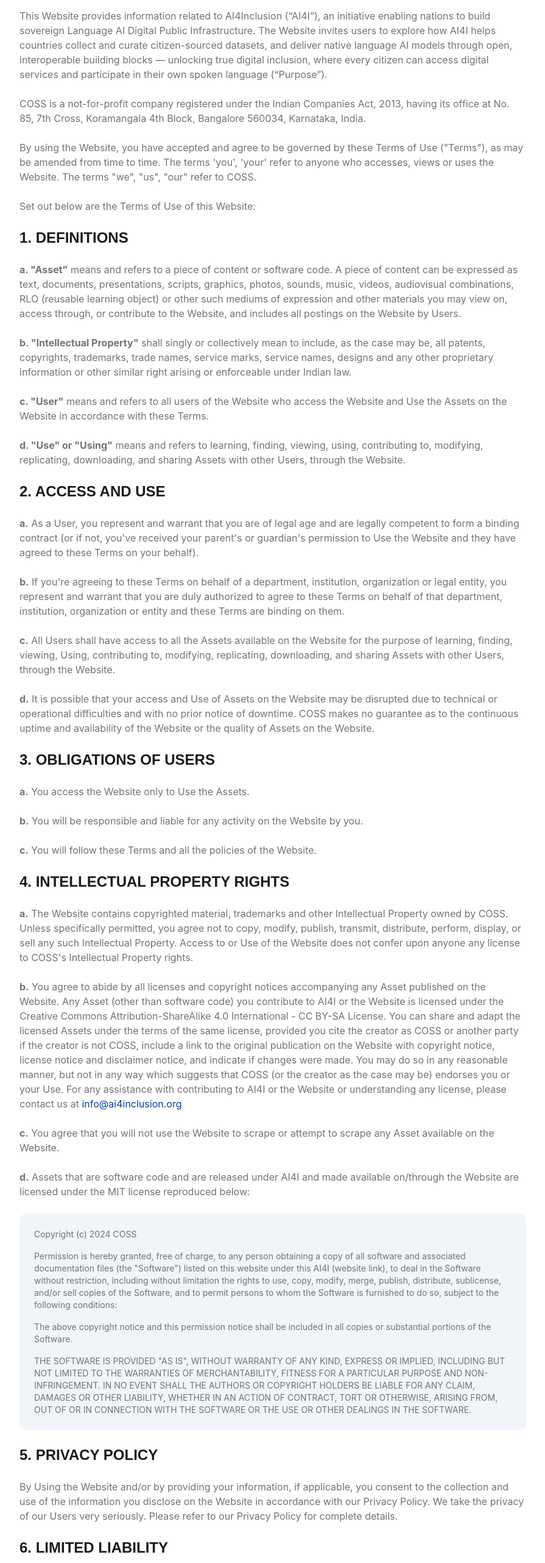
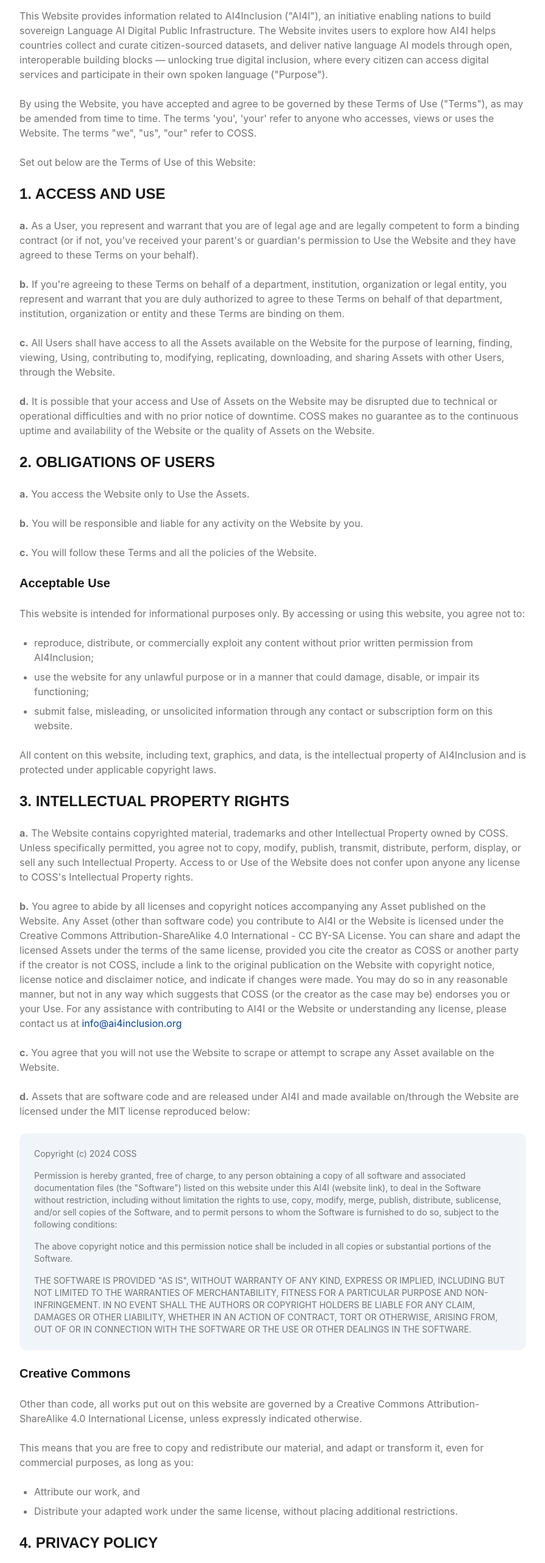
Before and after one commit to namrathsridhar-pixel/ai4i-inclusive-ai-33210, a React (Vite) app: page /terms in a window 1280 px wide. Shown: the part 234-2797 px from the top of the page at 61% size, without its empty margins (192-1087 px from the left). Built offline with nearby package versions, Linux system fonts and the light colour scheme; the HTML template or start-up script is replaced by a standard one.

Commit message:
Changes
Co-authored-by: namrathsridhar-pixel <233921107+namrathsridhar-pixel@users.noreply.github.com>

```diff
--- a/src/pages/Terms.tsx
+++ b/src/pages/Terms.tsx
@@ -1,19 +1,17 @@
 import { motion } from "framer-motion";
+
 const Terms = () => {
-  return <div className="min-h-screen">
+  return (
+    <div className="min-h-screen">
       <section className="pt-24 pb-16 px-4">
         <div className="container mx-auto max-w-4xl">
-          <motion.div initial={{
-          opacity: 0,
-          y: 20
-        }} animate={{
-          opacity: 1,
-          y: 0
-        }} transition={{
-          duration: 0.6
-        }}>
+          <motion.div
+            initial={{ opacity: 0, y: 20 }}
+            animate={{ opacity: 1, y: 0 }}
+            transition={{ duration: 0.6 }}
+          >
             <h1 className="text-4xl md:text-5xl font-heading font-bold mb-8">
-              Terms of Use
+              AI4INCLUSION Terms of Use
             </h1>
 
             <div className="prose prose-lg max-w-none space-y-6">
@@ -23,10 +21,8 @@ const Terms = () => {
                 ("Website") has been developed and is being maintained by Center for Open Societal Systems ("COSS").
               </p>
 
-              <p className="text-muted-foreground">This Website provides information related to AI4Inclusion (“AI4I”), an initiative enabling nations to build sovereign Language AI Digital Public Infrastructure. The Website invites users to explore how AI4I helps countries collect and curate citizen-sourced datasets, and deliver native language AI models through open, interoperable building blocks — unlocking true digital inclusion, where every citizen can access digital services and participate in their own spoken language (“Purpose”).</p>
-
               <p className="text-muted-foreground">
-                COSS is a not-for-profit company registered under the Indian Companies Act, 2013, having its office at No. 85, 7th Cross, Koramangala 4th Block, Bangalore 560034, Karnataka, India.
+                This Website provides information related to AI4Inclusion ("AI4I"), an initiative enabling nations to build sovereign Language AI Digital Public Infrastructure. The Website invites users to explore how AI4I helps countries collect and curate citizen-sourced datasets, and deliver native language AI models through open, interoperable building blocks — unlocking true digital inclusion, where every citizen can access digital services and participate in their own spoken language ("Purpose").
               </p>
 
               <p className="text-muted-foreground">
@@ -37,25 +33,7 @@ const Terms = () => {
                 Set out below are the Terms of Use of this Website:
               </p>
 
-              <h2 className="text-2xl font-heading font-bold mt-12 mb-4">1. DEFINITIONS</h2>
-
-              <p className="text-muted-foreground">
-                <strong>a. "Asset"</strong> means and refers to a piece of content or software code. A piece of content can be expressed as text, documents, presentations, scripts, graphics, photos, sounds, music, videos, audiovisual combinations, RLO (reusable learning object) or other such mediums of expression and other materials you may view on, access through, or contribute to the Website, and includes all postings on the Website by Users.
-              </p>
-
-              <p className="text-muted-foreground">
-                <strong>b. "Intellectual Property"</strong> shall singly or collectively mean to include, as the case may be, all patents, copyrights, trademarks, trade names, service marks, service names, designs and any other proprietary information or other similar right arising or enforceable under Indian law.
-              </p>
-
-              <p className="text-muted-foreground">
-                <strong>c. "User"</strong> means and refers to all users of the Website who access the Website and Use the Assets on the Website in accordance with these Terms.
-              </p>
-
-              <p className="text-muted-foreground">
-                <strong>d. "Use" or "Using"</strong> means and refers to learning, finding, viewing, using, contributing to, modifying, replicating, downloading, and sharing Assets with other Users, through the Website.
-              </p>
-
-              <h2 className="text-2xl font-heading font-bold mt-12 mb-4">2. ACCESS AND USE</h2>
+              <h2 className="text-2xl font-heading font-bold mt-12 mb-4">1. ACCESS AND USE</h2>
 
               <p className="text-muted-foreground">
                 <strong>a.</strong> As a User, you represent and warrant that you are of legal age and are legally competent to form a binding contract (or if not, you've received your parent's or guardian's permission to Use the Website and they have agreed to these Terms on your behalf).
@@ -73,7 +51,7 @@ const Terms = () => {
                 <strong>d.</strong> It is possible that your access and Use of Assets on the Website may be disrupted due to technical or operational difficulties and with no prior notice of downtime. COSS makes no guarantee as to the continuous uptime and availability of the Website or the quality of Assets on the Website.
               </p>
 
-              <h2 className="text-2xl font-heading font-bold mt-12 mb-4">3. OBLIGATIONS OF USERS</h2>
+              <h2 className="text-2xl font-heading font-bold mt-12 mb-4">2. OBLIGATIONS OF USERS</h2>
 
               <p className="text-muted-foreground">
                 <strong>a.</strong> You access the Website only to Use the Assets.
@@ -85,7 +63,20 @@ const Terms = () => {
                 <strong>c.</strong> You will follow these Terms and all the policies of the Website.
               </p>
 
-              <h2 className="text-2xl font-heading font-bold mt-12 mb-4">4. INTELLECTUAL PROPERTY RIGHTS</h2>
+              <h3 className="text-xl font-heading font-semibold mt-8 mb-3">Acceptable Use</h3>
+              <p className="text-muted-foreground">
+                This website is intended for informational purposes only. By accessing or using this website, you agree not to:
+              </p>
+              <ul className="list-disc pl-6 space-y-2 text-muted-foreground">
+                <li>reproduce, distribute, or commercially exploit any content without prior written permission from AI4Inclusion;</li>
+                <li>use the website for any unlawful purpose or in a manner that could damage, disable, or impair its functioning;</li>
+                <li>submit false, misleading, or unsolicited information through any contact or subscription form on this website.</li>
+              </ul>
+              <p className="text-muted-foreground mt-4">
+                All content on this website, including text, graphics, and data, is the intellectual property of AI4Inclusion and is protected under applicable copyright laws.
+              </p>
+
+              <h2 className="text-2xl font-heading font-bold mt-12 mb-4">3. INTELLECTUAL PROPERTY RIGHTS</h2>
 
               <p className="text-muted-foreground">
                 <strong>a.</strong> The Website contains copyrighted material, trademarks and other Intellectual Property owned by COSS. Unless specifically permitted, you agree not to copy, modify, publish, transmit, distribute, perform, display, or sell any such Intellectual Property. Access to or Use of the Website does not confer upon anyone any license to COSS's Intellectual Property rights.
@@ -121,37 +112,34 @@ const Terms = () => {
                 </p>
               </div>
 
-              <h2 className="text-2xl font-heading font-bold mt-12 mb-4">5. PRIVACY POLICY</h2>
+              <h3 className="text-xl font-heading font-semibold mt-8 mb-3">Creative Commons</h3>
+              <p className="text-muted-foreground">
+                Other than code, all works put out on this website are governed by a Creative Commons Attribution-ShareAlike 4.0 International License, unless expressly indicated otherwise.
+              </p>
+              <p className="text-muted-foreground">
+                This means that you are free to copy and redistribute our material, and adapt or transform it, even for commercial purposes, as long as you:
+              </p>
+              <ul className="list-disc pl-6 space-y-2 text-muted-foreground">
+                <li>Attribute our work, and</li>
+                <li>Distribute your adapted work under the same license, without placing additional restrictions.</li>
+              </ul>
+
+              <h2 className="text-2xl font-heading font-bold mt-12 mb-4">4. PRIVACY POLICY</h2>
               <p className="text-muted-foreground">
                 By Using the Website and/or by providing your information, if applicable, you consent to the collection and use of the information you disclose on the Website in accordance with our Privacy Policy. We take the privacy of our Users very seriously. Please refer to our Privacy Policy for complete details.
               </p>
 
-              <h2 className="text-2xl font-heading font-bold mt-12 mb-4">6. LIMITED LIABILITY</h2>
+              <h2 className="text-2xl font-heading font-bold mt-12 mb-4">5. LIMITED LIABILITY</h2>
               <p className="text-muted-foreground">
                 We do not guarantee the accuracy, veracity, correctness, validity, usability, or currency of any Assets made available on or linked through the Website. We shall not be held responsible for any offensive or unlawful Asset posted, transmitted, sent or communicated through the Website.
               </p>
 
-              <h2 className="text-2xl font-heading font-bold mt-12 mb-4">7. DISCLAIMER</h2>
+              <h2 className="text-2xl font-heading font-bold mt-12 mb-4">6. DISCLAIMER</h2>
               <p className="text-muted-foreground">
                 COSS PROVIDES THE WEBSITE ON AN "AS IS" BASIS AND GRANTS NO WARRANTIES OF ANY KIND WITH RESPECT TO THE WEBSITE. COSS SPECIFICALLY DISCLAIMS ANY IMPLIED WARRANTIES OF FITNESS FOR A PARTICULAR PURPOSE OR NON-INFRINGEMENT. ACCESS AND USE OF THE WEBSITE (INCLUDING ANY ASSET OR INFORMATION AVAILABLE ON/THROUGH THE WEBSITE) IS ENTIRELY AT YOUR OWN RISK.
               </p>
 
-              <h2 className="text-2xl font-heading font-bold mt-12 mb-4">8. INDEMNITY</h2>
-              <p className="text-muted-foreground">
-                You hereby agree to keep and hold COSS, its affiliates, directors, officers, employees, partners, and agents, fully indemnified and harmless from and against all claims, proceedings, penalties, damages, losses, actions, costs and expenses arising out of or in relation to your Use of the Website, your breach of these Terms, or violation of any law, rules or regulations in relation to your Use of the Website.
-              </p>
-
-              <h2 className="text-2xl font-heading font-bold mt-12 mb-4">9. TERMINATION</h2>
-              <p className="text-muted-foreground">
-                Any violation or breach of the Terms may lead to automatic suspension or termination of your access to the Website, for any reason whatsoever, including while investigating complaints or alleged violation of these Terms, or for use or attempt to use the Website for any purpose other than those permitted under these Terms.
-              </p>
-
-              <h2 className="text-2xl font-heading font-bold mt-12 mb-4">10. ELECTRONIC AGREEMENT</h2>
-              <p className="text-muted-foreground">
-                This document is a written agreement and an electronic record and valid and enforceable electronic agreement / contract under Information Technology Act, 2000 (as applicable in the Republic of India) and rules there under as applicable and the amended provisions pertaining to electronic records in various statutes under applicable Indian laws. This electronic record is generated by a computer system and does not require any physical or digital signatures. Your usage of the Website shall be your deemed acceptance of these Terms and all the modifications and updates thereto.
-              </p>
-
-              <h2 className="text-2xl font-heading font-bold mt-12 mb-4">11. GOVERNING LAW AND DISPUTE RESOLUTION</h2>
+              <h2 className="text-2xl font-heading font-bold mt-12 mb-4">7. GOVERNING LAW AND DISPUTE RESOLUTION</h2>
               <p className="text-muted-foreground">
                 These Terms shall be governed by the laws of India and any disputes or proceedings arising hereunder shall be subject to the jurisdiction of the courts in Bangalore.
               </p>
@@ -159,7 +147,8 @@ const Terms = () => {
           </motion.div>
         </div>
       </section>
+    </div>
+  );
+};
 
-    </div>;
-};
 export default Terms;
```
